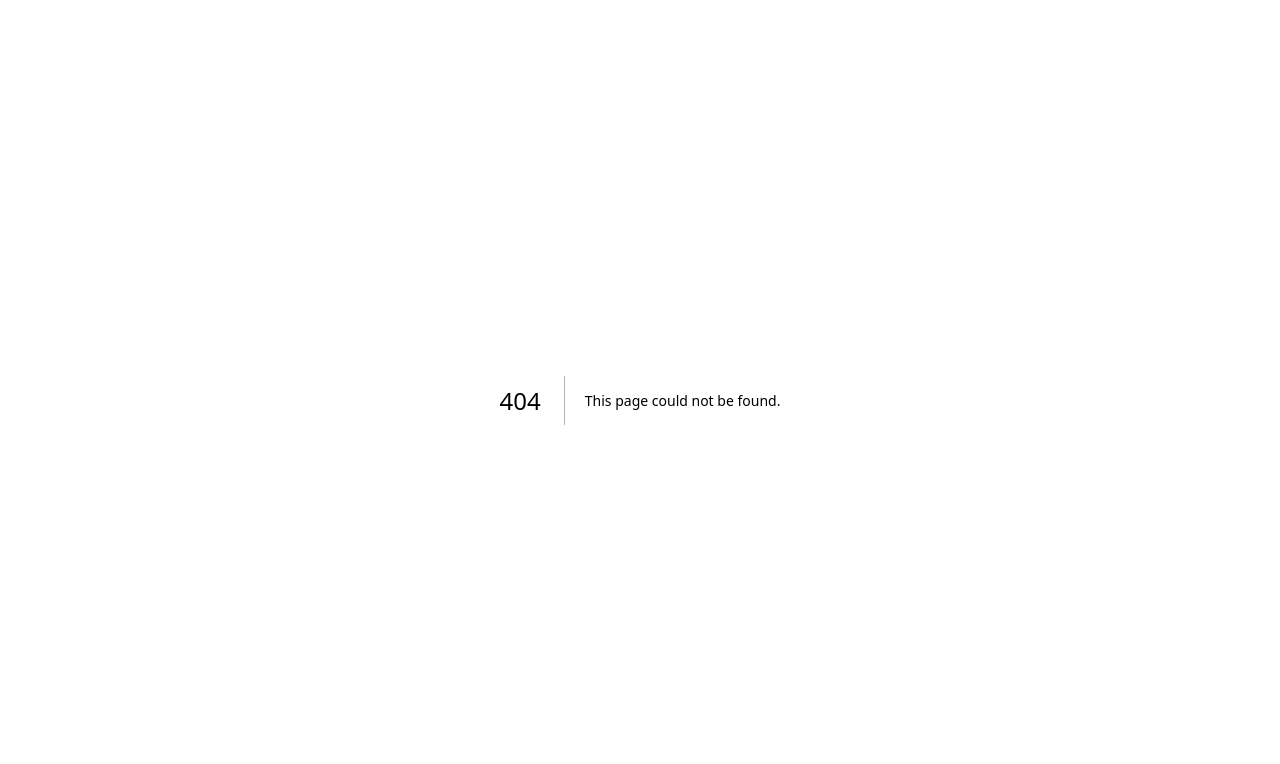
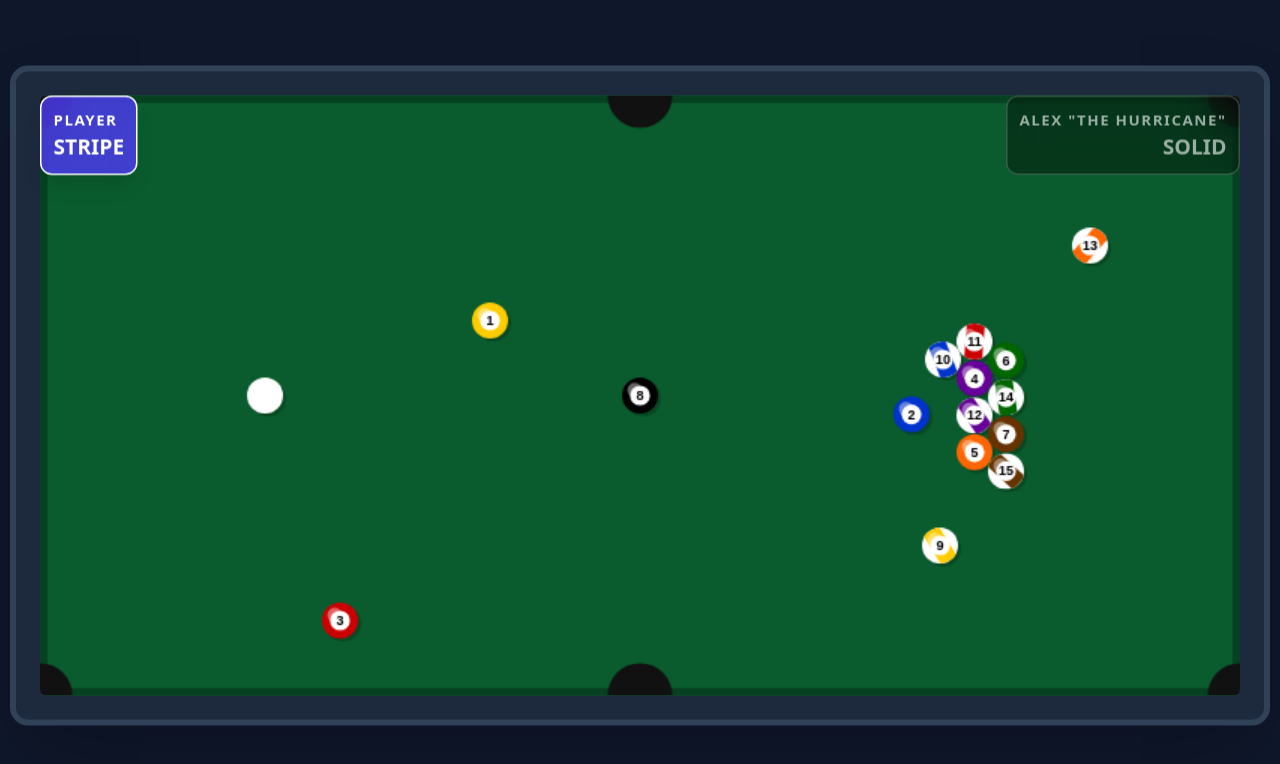
Before and after one commit to anoforexcom/8pool, a Next.js app: page /screenshot in a window 1280 px wide. Before the commit this address had no page. Shown: the top 764 px of the page. Built offline with nearby package versions, Linux system fonts and the light colour scheme.

Commit message:
UI: update landing page hero image with real gameplay screenshot

```diff
--- /dev/null
+++ b/app/screenshot/page.tsx
@@ -0,0 +1,77 @@
+"use client";
+import dynamic from "next/dynamic";
+import { useEffect, useState } from "react";
+import { initializeRack } from "../../services/poolPhysics";
+
+// Using dynamic import to avoid SSR issues with Canvas/window
+const PoolTable = dynamic(() => import("../../components/PoolTable"), { ssr: false });
+
+export default function Screenshot() {
+    const [gameState, setGameState] = useState<any>(null);
+
+    useEffect(() => {
+        // Create a cool mid-game state to screenshot
+        if (typeof window !== 'undefined') {
+            const balls = initializeRack(1);
+
+            // Scatter some balls to look like a mid-game
+            balls[0].x = 300; balls[0].y = 150; // Solid yellow
+            balls[1].x = 600; balls[1].y = 300; // Stripe yellow
+            balls[4].x = 400; balls[4].y = 200; // 8 ball in middle
+            balls[5].x = 200; balls[5].y = 350; // Red solid
+            balls[10].x = 700; balls[10].y = 100; // Stripe orange
+
+            setGameState({
+                balls,
+                cueBall: {
+                    id: 0,
+                    x: 150,
+                    y: 200,
+                    vx: 0,
+                    vy: 0,
+                    radius: 12,
+                    type: 'cue',
+                    number: 0,
+                    isPotted: false,
+                    color: '#ffffff',
+                },
+                gameState: 'aiming',
+                currentTurn: 'player',
+                playerType: 'stripe',
+                opponentType: 'solid',
+                opponentName: 'Alex "The Hurricane"',
+                score: 150,
+                shots: 3,
+                maxShots: 10,
+                pottedBalls: [],
+                level: 5,
+                timer: 45,
+                timeLeft: 255,
+                isPaused: false,
+            });
+        }
+    }, []);
+
+    if (!gameState) return <div className="p-10 text-white">Loading render...</div>;
+
+    // Simulate mouse hover to trigger the HTML cue stick for the screenshot
+    const mockAim = () => { };
+    const mockStrike = () => { };
+
+    // Fake coordinate for Mouse so Cue Stick renders explicitly pointing at 8-ball
+    const mockCurrentMouse = { x: 400, y: 200 };
+
+    return (
+        <main className="w-screen h-screen flex items-center justify-center bg-slate-900 absolute inset-0 text-white p-20 z-[9999]"
+            id="screenshot-target"
+            onMouseMove={() => { }}>
+            <div className="scale-150 transform origin-center">
+                <PoolTable
+                    state={gameState}
+                    onAim={mockAim}
+                    onStrike={mockStrike}
+                />
+            </div>
+        </main>
+    );
+}
```
